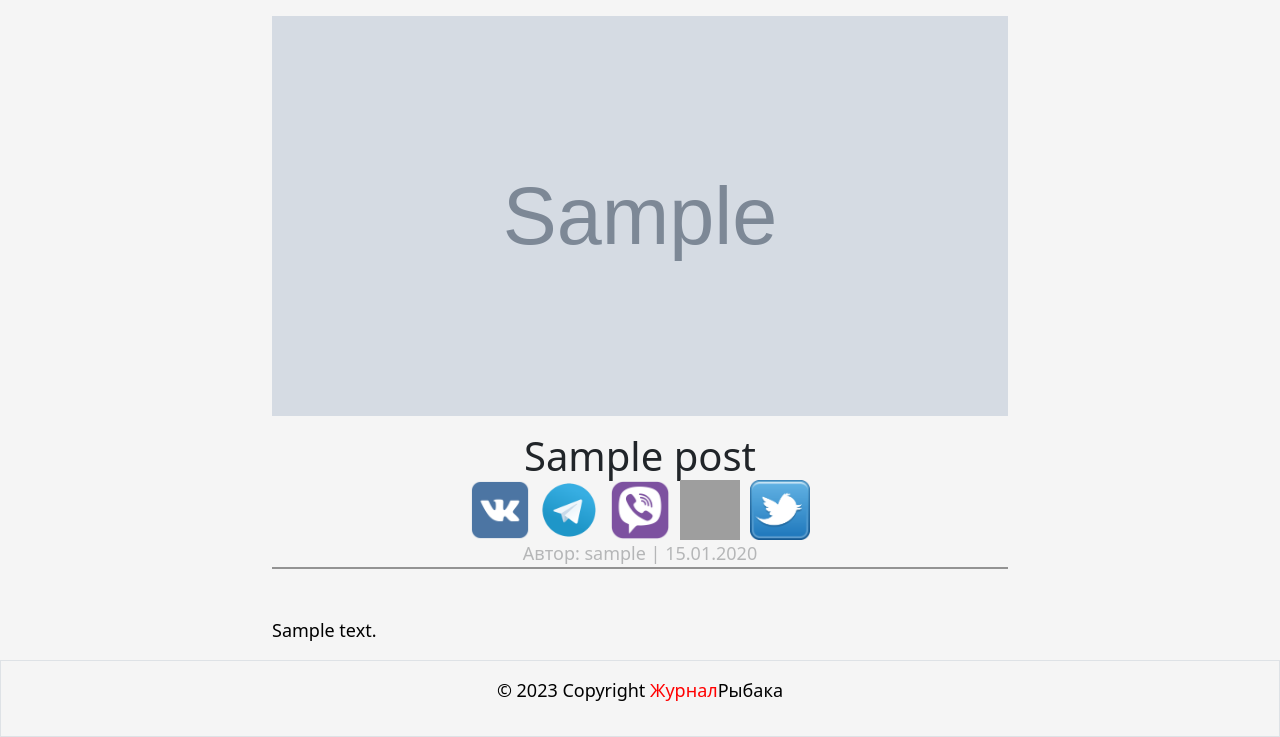
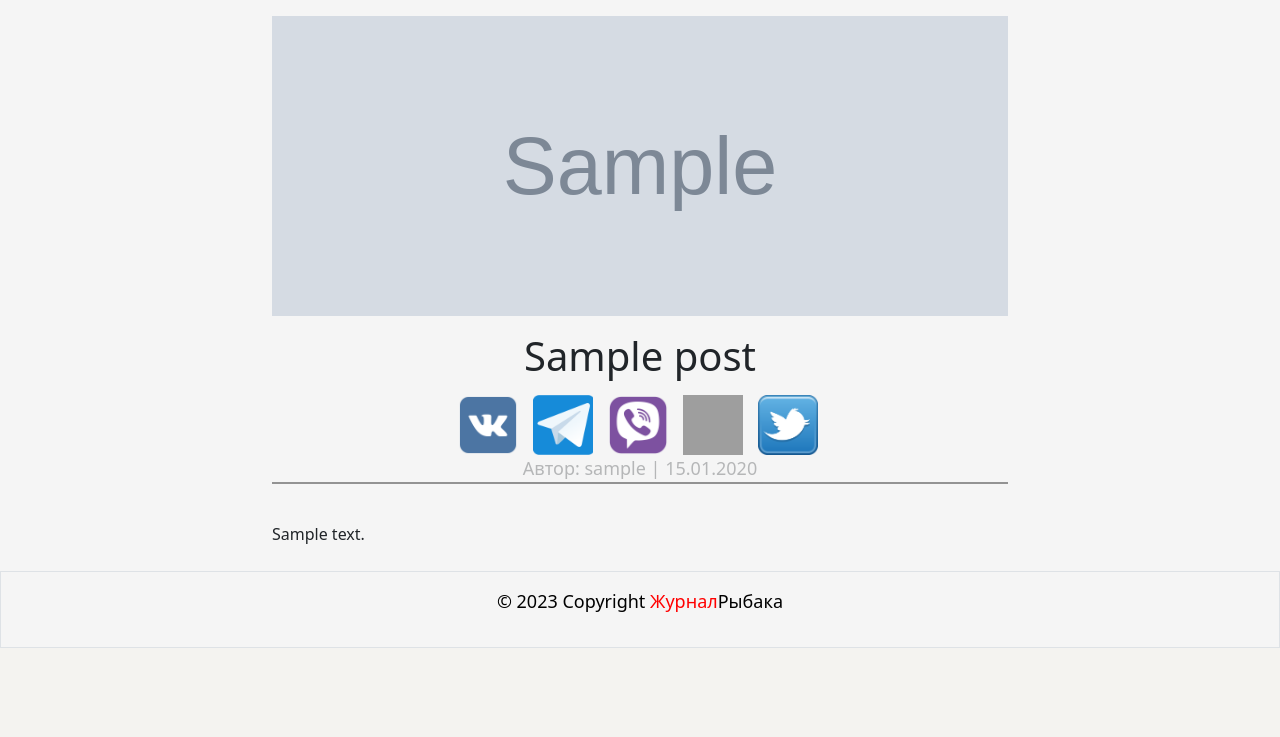
Before and after one commit to DenisKtv/river_bot, a Django app: page /news/1/ in a window 1280 px wide. Shown: the part 314-1051 px from the top of the page. After the commit the page ends 962 px from the top, so only its background shows below. Run offline with Django 4.2, Linux system fonts and the light colour scheme; tables that the repository leaves empty hold one stand-in row (values such as "Sample post"); grey boxes marked "Sample" are stand-in pictures; some libraries are stand-ins or nearby versions; grey boxes are pictures that could not be loaded.

Commit message:
repair favicon add img to text and some fix

```diff
--- a/fisher_news/posts/views.py
+++ b/fisher_news/posts/views.py
@@ -44,7 +44,9 @@ def group_posts(request, slug):
 
 def news_detail(request, pk):
     post = get_object_or_404(Post, pk=pk)
+    formatted_text = post.get_formatted_text()
     context = {
         'post': post,
+        'formatted_text': formatted_text,
     }
     return render(request, 'posts/news_detail.html', context)
--- a/fisher_news/static/css/group_news.css
+++ b/fisher_news/static/css/group_news.css
@@ -41,7 +41,7 @@
 }
 
 .first-post .card-subtitle {
-    font-size: 16px;
+    font-size: 18px;
     color: #666;
 }
 
@@ -63,7 +63,7 @@ padding: 5px;
 }
 
 .big-post .card-subtitle {
-    font-size: 14px;
+    font-size: 16px;
 }
 
 .big-post .card-img-top {
--- a/fisher_news/static/css/news_detail.css
+++ b/fisher_news/static/css/news_detail.css
@@ -1,9 +1,9 @@
 .text-muted {
     opacity: 0.4;
 }
-.post-image {
+.image-title {
     width: 100%;
-    height: 400px;
+    height: 300px;
     object-fit: cover;
     margin-top: 20px;
 }
@@ -24,6 +24,17 @@ p {
     margin: 0 5px;
     width: 60px;
     height: 60px;
-    margin-top: -20px;
-    margin-right: 5px;
+    margin-top: -5px;
+    margin-right: 10px;
 }
+
+.text-with-images img {
+    width: 100%;
+    height: 400px;
+    object-fit: cover;
+}
+
+.text-with-images {
+    margin-top: -10px;
+    margin-bottom: 25px;
+}
--- a/fisher_news/static/css/wrapper.css
+++ b/fisher_news/static/css/wrapper.css
@@ -3,3 +3,7 @@
   color:rgba(0, 118, 63, 0.601);
   font-weight: bold;
 }
+
+.marg-bot {
+  margin-bottom: 20px;
+}
--- a/fisher_news/templates/posts/group_news.html
+++ b/fisher_news/templates/posts/group_news.html
@@ -39,7 +39,7 @@
                 <div class="card-body">
                     <span class="card-group">{{ post.group }}</span>
                     <h5 class="card-title">{{ post.title|truncatechars:50 }}</h5>
-                    <p class="card-subtitle">Автор:{{ post.author }} | {{ post.pub_date|date:"d.m.Y"}}</p>
+                    <p class="card-subtitle">{{ post.pub_date|date:"d.m.Y"}}</p>
                 </div>
             </div>
         {% else %}
@@ -55,7 +55,7 @@
                 <div class="card-body">
                     <span class="card-group">{{ post.group }}</span>
                     <h5 class="card-title">{{ post.title|truncatechars:50 }}</h5>
-                    <p class="card-subtitle">Автор:{{ post.author }} | {{ post.pub_date|date:"d.m.Y"}}</p>
+                    <p class="card-subtitle">{{ post.pub_date|date:"d.m.Y"}}</p>
                 </div>
             </div>
         {% endif %}
--- a/fisher_news/templates/posts/news_detail.html
+++ b/fisher_news/templates/posts/news_detail.html
@@ -14,11 +14,11 @@
 <div class="container">
     <div class="row justify-content-center">
         <div class="col-md-8">
-            <img src="{{ post.image }}" class="img-fluid post-image mb-3">
+            <img src="{{ post.image }}" class="img-fluid image-title mb-3">
             <h1 class="text-center">{{ post.title }}</h1>
             <div class="social-icons">
                 <a href="http://vkontakte.ru/share.php?url={{ request.build_absolute_uri }}&title={{ post.title }}&description=&image={{ post.image.url }}&noparse=true" onclick="window.open(this.href, this.title, 'toolbar=0, status=0, width=548, height=325'); return false" target="_parent"><img src="{% static 'img/vk.png' %}" alt="Вконтакте" title="Поделиться новостью в Vkontakte"></a>
-                <a href="https://t.me/share/url?url={{ request.build_absolute_uri }}&text={{ post.title }}" target="_blank"><img src="{% static 'img/tg.png' %}" alt="Telegram" title="Поделиться новостью в Telegram"></a>
+                <a href="https://t.me/share/url?url={{ request.build_absolute_uri }}&text={{ post.title }}" target="_blank"><img src="{% static 'img/tg_soc.png' %}" alt="Telegram" title="Поделиться новостью в Telegram"></a>
                 <a href="viber://forward?text={{ request.build_absolute_uri }}%20{{ post.title }}"><img src="{% static 'img/viber.png' %}" alt="Viber" title="Поделиться новостью в Viber"></a>
                 <a href="https://connect.ok.ru/offer?url={{ request.build_absolute_uri }}" target="_blank"><img src="{% static 'img/ok.png' %}" alt="Одноклассники" title="Поделиться новостью в Одноклассниках"></a>
                 <a href="https://twitter.com/intent/tweet?url={{ request.build_absolute_uri }}&text={{ post.title }}" target="_blank"><img src="{% static 'img/twitter.png' %}" alt="Twitter" title="Поделиться новостью в Twitter"></a>
@@ -27,8 +27,10 @@
             <div class="ya-share2" data-curtain data-size="l" data-shape="round" data-services="vkontakte,odnoklassniki,telegram,twitter,viber"></div> -->
             <p class="text-muted text-center bord mb-5">Автор: {{ post.author }} | {{ post.pub_date|date:"d.m.Y"}}</p>
             <div class="row">
-                <div class="col-md-12">
-                    <p>{{ post.text }}</p>
+                <div class="col-md-12 text-with-images">
+                    {% with formatted_text=post.get_formatted_text %}
+                        {{ formatted_text|safe }}  <!-- Отображаем отформатированный текст с вставленными изображениями -->
+                    {% endwith %}
                 </div>
             </div>
         </div>
--- a/fisher_news/templates/wrapper.html
+++ b/fisher_news/templates/wrapper.html
@@ -27,7 +27,7 @@
       {% include "includes/header.html" %}
       <ul class="nav justify-content-center">
         {% for group in groups %}
-          <li class="nav-item">
+          <li class="nav-item marg-bot">
             <a class="nav-link special" href="{% url 'posts:group_posts_list' group.slug %}">{{ group.name }}</a>
           </li>
         {% endfor %}
@@ -35,8 +35,8 @@
     </header>
     {% block content %}
     {% endblock %}
-    <footer class="border text-center py-3">
-      {% include "includes/footer.html" %}
-    </footer>
   </body>
+  <footer class="border text-center py-3">
+    {% include "includes/footer.html" %}
+  </footer>
 </html>
```
Also changed, not shown: fisher_news/static/css/index.css (+13 -16 lines), fisher_news/templates/posts/index.html (+4 -4 lines), fisher_news/static/img/fav/16x16.png, fisher_news/static/img/fav/180x180.png, fisher_news/static/img/fav/32x32.png, fisher_news/static/img/fav/icogr.png, fisher_news/static/img/tg_soc.png (added).
